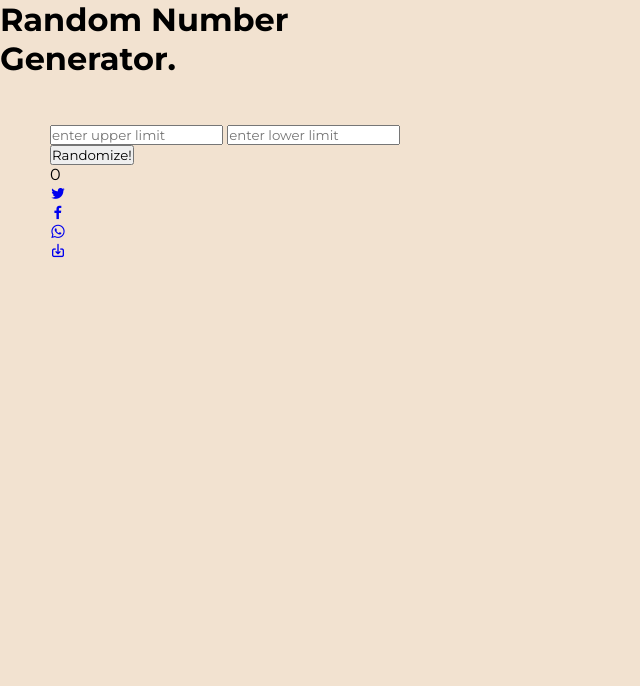
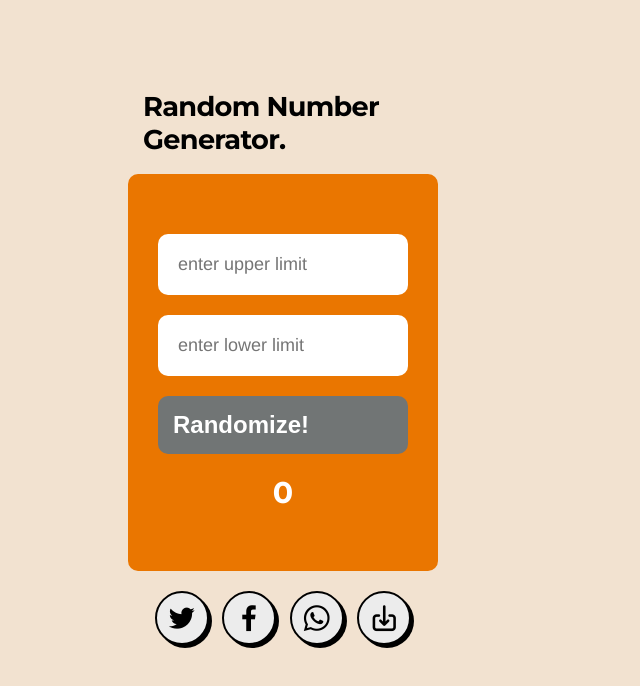
Before and after one commit to raisasalsabily/AllTools-home, a plain HTML site: page dist/random_num_gen.html in a window 1280 px wide. Shown: the whole page, without its empty margins (0-640 px from the left). Drawn offline with nearby package versions, Linux system fonts and the light colour scheme.

Commit message:
random number generator update

```diff
--- a/dist/random_num_gen.html
+++ b/dist/random_num_gen.html
@@ -13,7 +13,7 @@
     />
 
     <!-- ======================== CSS ======================= -->
-    <link rel="stylesheet" href="./css/main.css" />
+    <link rel="stylesheet" href="./css/random_num_gen.css" />
   </head>
   <body>
     <!-- ======================== HEADER ======================= -->
--- /dev/null
+++ b/scss/random_num_gen.scss
@@ -0,0 +1,251 @@
+/* ==================== GOOGLE FONTS ==================== */
+
+@import url("https://fonts.googleapis.com/css2?family=Montserrat:ital,wght@0,400;0,700;1,400&display=swap");
+
+/* font-family: 'Montserrat', sans-serif; */
+
+/* ==================== GOOGLE FONTS END ==================== */
+
+/* ==================== VARIABLE CSS ==================== */
+:root {
+  /* ========== Font and Typography ============ */
+  font-family: "Montserrat", sans-serif;
+
+  /* .5rem = 8px, 1 rem 16px, 1.5rem = 24px */
+  --big-font-size: 0.75rem;
+  --h1-font-size: 0.85rem;
+  --h2-font-size: 0.6rem;
+  --h3-font-size: 0.5rem;
+  --normal-font-size: 0.928rem;
+  --bigger-font-size: 1.5rem;
+  --small-font-size: 0.813rem;
+  --smaller-font-size: 0.75rem;
+
+  /* ======= Font Weight ======= */
+  --font-medium: 500;
+  --font-bold: 700;
+
+  /* ======= Icons ======= */
+  --share-icon-size: 1.9375em;
+  --share-icon-size-alt: 2.2em;
+  /* 31px = 1.9375em */
+
+  /* =============== Colors ==================== */
+  --first-color: #ea7600;
+  --first-color-second: #f69f49;
+  --first-color-alt: #ab5b0a;
+  --first-color-lighter: #ecbe90;
+
+  --second-color: #717575;
+  --second-color-alt: #575c5c;
+  --second-color-lighter: #ececec;
+
+  --title-color: #000;
+  --text-color: #000;
+  --text-color-light: #fff;
+
+  --input-color: #fff;
+  --output-color: #fff;
+  --body-color: #f2e2d0;
+  --container-color: #fff;
+
+  /* =============== Border ================== */
+  --normal-border-radius: 10px;
+}
+
+body {
+  background-color: var(--body-color);
+  font-family: var(--body-font);
+  color: var(--title-color);
+}
+
+.header {
+  width: 80%;
+  margin: auto;
+  margin-top: 90px;
+  padding-left: 5px;
+  justify-content: center;
+  /* fonts */
+  font-weight: var(--font-bold);
+  font-size: var(--h1-font-size);
+  letter-spacing: -0.7px;
+}
+
+.main__container {
+  width: 80%;
+  margin: auto;
+  justify-content: center;
+
+  /* grid */
+  display: grid;
+  grid-template-columns: 1fr;
+  grid-template-rows: auto;
+  grid-template-areas:
+    "generator"
+    "share";
+}
+
+.generator {
+  padding: 60px 30px;
+  background-color: var(--first-color);
+
+  /* border-radius */
+  border-radius: var(--normal-border-radius);
+  overflow: hidden;
+}
+
+.generator__container {
+  width: 100%;
+  display: flex;
+  flex-direction: column;
+  flex-grow: 0;
+  align-items: center;
+  justify-content: center;
+}
+
+/* ======= FORM ======= */
+
+.generator__form {
+  width: 100%;
+}
+
+input {
+  font: 18px Helvetica, Arial, sans-serif;
+  box-sizing: border-box;
+  display: block;
+  border: none;
+  padding: 20px;
+  width: 100%;
+  margin-bottom: 20px;
+  font-size: 18px;
+  outline: none;
+  transition: all 0.2s ease-in-out;
+  border-radius: var(--normal-border-radius);
+}
+
+/* input[type="submit"] {
+  transition: all 0.2s ease-in-out;
+  border: none;
+  background: var(--second-color);
+
+  /* fonts */
+/* color: var(--text-color-light);
+  font-weight: var(--font-bold);
+  font-size: var(--bigger-font-size);
+  text-align: left;
+} */
+
+/* input[type="submit"]:hover {
+  background: var(--second-color-alt);
+  transition: 0.3s;
+} */
+
+.btn__random {
+  border-radius: var(--normal-border-radius);
+  width: 100%;
+  padding: 15px;
+  transition: all 0.2s ease-in-out;
+  border: none;
+  background: var(--second-color);
+
+  /* fonts */
+  color: var(--text-color-light);
+  font-weight: var(--font-bold);
+  font-size: var(--bigger-font-size);
+  text-align: left;
+}
+
+.btn__random:hover {
+  background: var(--second-color-alt);
+  transition: 0.3s;
+}
+
+/* ======= SHARE BUTTONS ======= */
+
+.share__buttons {
+  margin: 10px;
+  padding: 10px;
+
+  /* grid */
+  display: grid;
+  grid-template-columns: 1fr 1fr 1fr 1fr;
+  grid-template-rows: auto;
+  grid-template-areas: "button__1 button__2 button__3 button__4";
+}
+
+.share__btn {
+  margin: auto;
+  width: 50px;
+  height: 50px;
+  justify-content: center;
+  border: 2px solid black;
+  border-radius: 50%;
+  background-color: var(--second-color-lighter);
+
+  /* center icons image */
+  display: flex;
+  justify-content: center;
+  align-items: center;
+
+  /* drop shadow */
+  box-shadow: 3px 3px 0px 0px #000;
+  -webkit-box-shadow: 3px 3px 0px 0px #000;
+  -moz-box-shadow: 3px 3px 0px 0px #000;
+}
+
+.share__btn:hover {
+  border: 2px solid var(--first-color-alt);
+  box-shadow: 3px 3px 4px 0px #000;
+  transition: 0.3s;
+}
+
+.share__link {
+  /* icon style */
+  font-size: var(--share-icon-size);
+  color: #000;
+  text-decoration: none;
+}
+
+.share__link:hover {
+  color: var(--first-color-alt);
+  font-size: var(--share-icon-size-alt);
+  transition: 0.3s;
+}
+
+a:active {
+  color: var(--first-color);
+}
+
+.output {
+  width: 100%;
+  font-size: 30px;
+  font-weight: bold;
+  text-align: center;
+  color: var(--output-color);
+  margin-top: 20px;
+}
+
+/* ============= Media Responsive ============= */
+@media screen and (min-width: 767px) {
+  .header {
+    margin-left: 130px;
+  }
+  .main__container {
+    width: 250px;
+    margin-left: 150px;
+  }
+
+  .generator {
+    padding: 60px 30px;
+    width: 250px;
+  }
+
+  .generator__container {
+    width: 100%;
+    display: flex;
+    flex-direction: column;
+    flex-grow: 0;
+    align-items: center;
+    justify-content: center;
+  }
+}
```
Also changed, not shown: scss/_random_num_gen.scss (deleted, +0 -251 lines), dist/css/random_num_gen.css (added), 1 other file.
